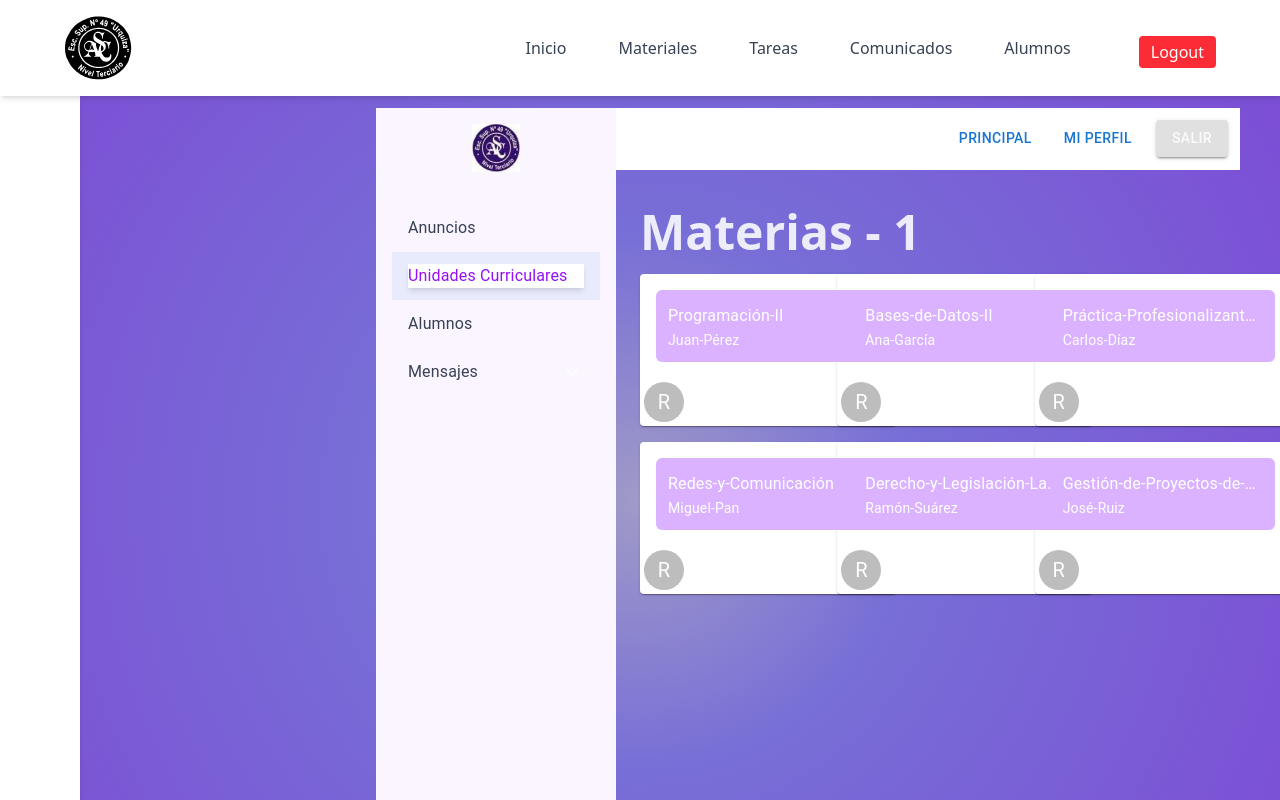
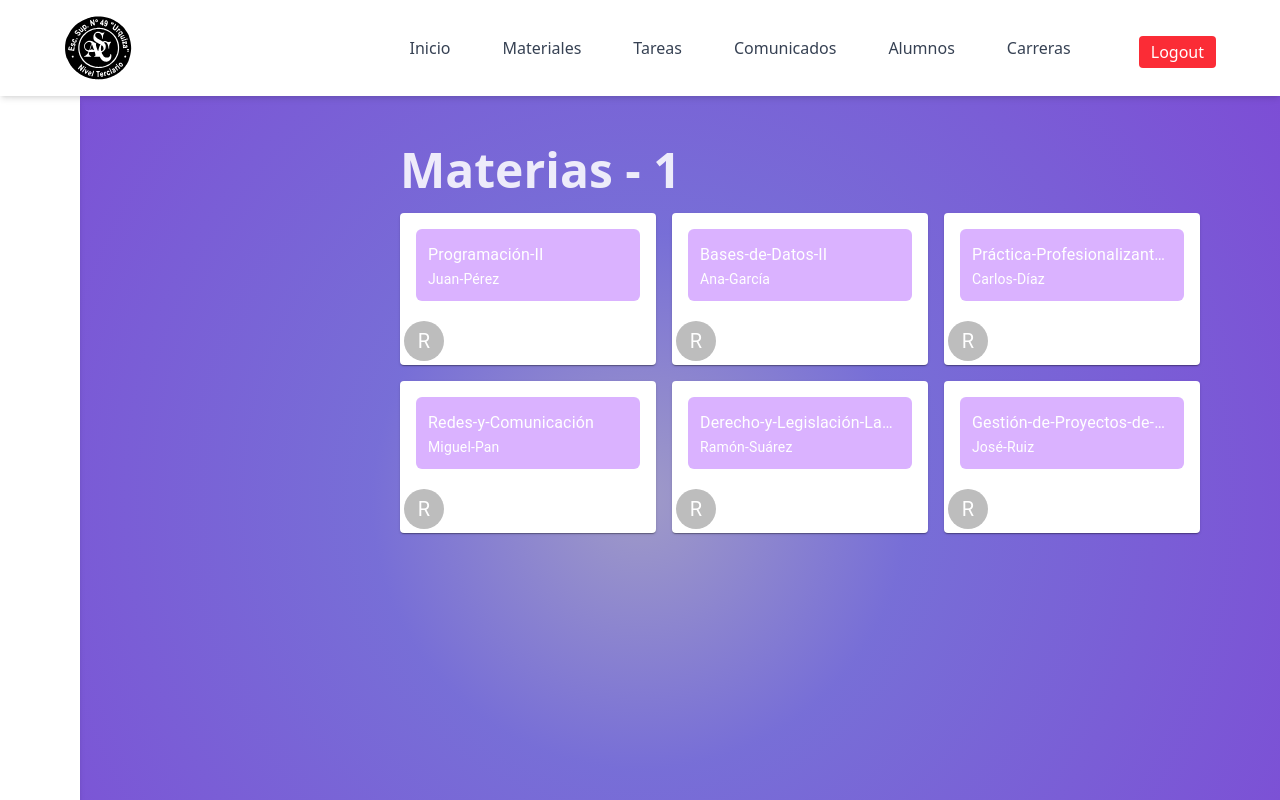
Before and after one commit to Tai-MS/SVE-System, a React (Vite) app in the folder FRONTEND/: page /materias/1 in a window 1280 px wide. Shown: the top 800 px of the page. Built offline with nearby package versions, Linux system fonts and the light colour scheme; sample sign-in values are in the browser's storage.

Commit message:
Algunos estilos arreglados y a href para redes sociales agregado

```diff
--- a/FRONTEND/src/components/Alumnos.tsx
+++ b/FRONTEND/src/components/Alumnos.tsx
@@ -93,7 +93,7 @@ export default function Alumnos() {
 
 
   return (
-    <div className="p-6 mt-20 bg-white rounded-lg shadow-md">
+    <div className="p-3 mt-10 bg-white rounded-lg shadow-md">
       <div className="flex justify-between items-center mb-4">
         <Typography variant="h5" className="font-semibold text-purple-700">
           Gestión de Alumnos
@@ -122,6 +122,7 @@ export default function Alumnos() {
               <TableCell><b>Teléfono</b></TableCell>
               <TableCell><b>Email</b></TableCell>
               <TableCell><b>Año de ingreso</b></TableCell>
+              <TableCell><b></b></TableCell>
               <TableCell><b>Acciones</b></TableCell>
             </TableRow>
           </TableHead>
--- a/FRONTEND/src/components/Carreras.tsx
+++ b/FRONTEND/src/components/Carreras.tsx
@@ -8,41 +8,6 @@ function Carreras() {
 
   return (
     <div className="flex h-screen mt-4">
-      {/* Sidebar */}
-      <div className="w-60 bg-purple-50 p-4 flex flex-col gap-2">
-        <img
-          src="/logoterciario.png"
-          alt="Logo"
-          className="w-12 h-12 mb-4 mx-auto"
-        />
-        {["Anuncios", "Carreras", "Alumnos", "Mensajes"].map((item) => (
-          <button
-            key={item}
-            onClick={() => setSelected(item)}
-            className={`text-left cursor-pointer px-3 py-2 rounded-md font-medium ${
-              selected === item
-                ? "bg-white text-purple-600 shadow-md"
-                : "text-gray-700 hover:bg-purple-100"
-            }`}
-          >
-            {item}
-          </button>
-        ))}
-      </div>
-
-      {/* Main Content */}
-      <div className="flex-1 flex flex-col">
-        {/* Top bar */}
-        <div className="flex justify-between items-center border-b px-6 py-3">
-          <div></div>
-          <div className="flex gap-4">
-            <Button variant="text">Principal</Button>
-            <Button variant="text">Mi perfil</Button>
-            <Button variant="contained" color="inherit">
-              Salir
-            </Button>
-          </div>
-        </div>
 
         {/* Carreras section */}
         <div className="flex-1 p-6">
@@ -64,7 +29,7 @@ function Carreras() {
           </div>
         </div>
       </div>
-    </div>
+
   );
 }
 
--- a/FRONTEND/src/components/Comisiones.tsx
+++ b/FRONTEND/src/components/Comisiones.tsx
@@ -22,41 +22,6 @@ function Comisiones() {
 
   return (
     <div className="flex h-screen mt-4">
-      {/* Sidebar */}
-      <div className="w-60 bg-purple-50 p-4 flex flex-col gap-2">
-        <img
-          src="/logoterciario.png"
-          alt="Logo"
-          className="w-12 h-12 mb-4 mx-auto"
-        />
-        {["Anuncios", "Comisiones", "Alumnos", "Mensajes"].map((item) => (
-          <button
-            key={item}
-            onClick={() => setSelected(item)}
-            className={`text-left cursor-pointer px-3 py-2 rounded-md font-medium ${
-              selected === item
-                ? "bg-white text-purple-600 shadow-md"
-                : "text-gray-700 hover:bg-purple-100"
-            }`}
-          >
-            {item}
-          </button>
-        ))}
-      </div>
-
-      {/* Main Content */}
-      <div className="flex-1 flex flex-col">
-        {/* Top bar */}
-        <div className="flex justify-between items-center border-b px-6 py-3">
-          <div></div>
-          <div className="flex gap-4">
-            <Button variant="text">Principal</Button>
-            <Button variant="text">Mi perfil</Button>
-            <Button variant="contained" color="inherit">
-              Salir
-            </Button>
-          </div>
-        </div>
 
         {/* Comisiones section */}
         <div className="flex-1 p-6">
@@ -78,7 +43,7 @@ function Comisiones() {
         ))}
         </div>
       </div>
-    </div>
+
   );
 }
 
--- a/FRONTEND/src/components/Footer.tsx
+++ b/FRONTEND/src/components/Footer.tsx
@@ -14,13 +14,13 @@ export default function Footer() {
           <a href="#" className="text-gray-600 hover:text-gray-800 transition-colors">
             <X size={20} />
           </a>
-          <a href="#" className="text-gray-600 hover:text-gray-800 transition-colors">
+          <a href="https://www.instagram.com/terciariourquiza49/" target='_blank' className="text-gray-600 hover:text-gray-800 transition-colors">
             <Instagram size={20} />
           </a>
           <a href="#" className="text-gray-600 hover:text-gray-800 transition-colors">
             <Youtube size={20} />
           </a>
-          <a href="#" className="text-gray-600 hover:text-gray-800 transition-colors">
+          <a href="https://www.linkedin.com/school/terciario-urquiza/" target='_blank' className="text-gray-600 hover:text-gray-800 transition-colors">
             <Linkedin size={20} />
           </a>
         </div>
--- a/FRONTEND/src/components/Header.tsx
+++ b/FRONTEND/src/components/Header.tsx
@@ -10,11 +10,11 @@ export default function Header({ user, onLogout }: HeaderProps): JSX.Element {
   return (
     <header className="fixed top-0 left-0 w-full bg-white shadow-md px-6 py-4 z-50 ">
       <div className="flex justify-between items-center px-10">
-        <img
+        <a href="https://terciariourquiza.edu.ar/" target="_blank"><img
           src="/logo.svg"
           alt="Logo terciario urquiza"
           className="h-16 object-contain"
-        />
+        /></a>
         <div className="flex space-x-3 md:mt-2 gap-10 text-m text-gray-700">
           <NavLink to="/home" className="hover:text-blue-400 cursor-pointer">
             Inicio
@@ -40,6 +40,12 @@ export default function Header({ user, onLogout }: HeaderProps): JSX.Element {
           >
             Alumnos
           </NavLink>
+          <NavLink
+            to="/carreras"
+            className="hover:text-blue-400 cursor-pointer"
+          >
+            Carreras
+          </NavLink>
           {user && onLogout && (
             <button
               onClick={onLogout}
--- a/FRONTEND/src/components/Layout.tsx
+++ b/FRONTEND/src/components/Layout.tsx
@@ -29,8 +29,9 @@ const Layout = ({ children, User, Logout }) => {
       },
     ],
     "/carreras": [
-      { name: "Ver productos", path: "/products/getproducts/1" },
-      { name: "Agregar producto", path: "/products/addproduct" },
+      { name: "Ver carreras",
+        path: "/carreras",
+        rol: ["ADMINISTRADOR"], },
     ],
     "/usuarios": [
       { name: "Ver usuarios",
--- a/FRONTEND/src/components/Materias.tsx
+++ b/FRONTEND/src/components/Materias.tsx
@@ -28,65 +28,6 @@ export default function Materias() {
 
   return (
     <div className="flex h-screen mt-1">
-      {/* Sidebar */}
-      <aside className="w-60 bg-purple-50 p-4 flex flex-col gap-2">
-        <img src="/logoterciario.png" alt="Logo" className="w-12 h-12 mb-4 mx-auto" />
-        <List className="text-left cursor-pointer px-3 py-2 rounded-md font-medium">
-          <ListItem disablePadding>
-            <ListItemButton>
-              <ListItemText primary="Anuncios" className={"text-gray-700 hover:bg-purple-100"} />
-            </ListItemButton>
-          </ListItem>
-
-          <ListItem disablePadding>
-            <ListItemButton selected>
-              <ListItemText primary="Unidades Curriculares" className={"bg-white text-purple-600 shadow-md"} />
-            </ListItemButton>
-          </ListItem>
-
-          <ListItem disablePadding>
-            <ListItemButton>
-              <ListItemText primary="Alumnos" className={"text-gray-700 hover:bg-purple-100"} />
-            </ListItemButton>
-          </ListItem>
-
-          <ListItem disablePadding>
-            <ListItemButton onClick={() => setOpen(!open)}>
-              <ListItemText primary="Mensajes" className={"text-gray-700 hover:bg-purple-100"} />
-              {open ? <ExpandLess /> : <ExpandMore />}
-            </ListItemButton>
-          </ListItem>
-
-          <Collapse in={open} timeout="auto" unmountOnExit>
-            <List component="div" disablePadding>
-              <ListItem disablePadding>
-                <ListItemButton sx={{ pl: 4 }}>
-                  <ListItemText primary="Recibidos" className={"text-gray-700 hover:bg-purple-100"} />
-                </ListItemButton>
-              </ListItem>
-              <ListItem disablePadding>
-                <ListItemButton sx={{ pl: 4 }}>
-                  <ListItemText primary="Enviados" className={"text-gray-700 hover:bg-purple-100"} />
-                </ListItemButton>
-              </ListItem>
-            </List>
-          </Collapse>
-        </List>
-      </aside>
-
-      {/* Main Content */}
-      <div className="flex-1 flex flex-col">
-        {/* Topbar */}
-        <header className="flex items-center justify-between p-3 border-b bg-white">
-          <div />
-          <nav className="flex gap-4 text-sm">
-            <Button variant="text" className="mr-2">Principal</Button>
-            <Button variant="text" className="mr-2 font-bold">Mi perfil</Button>
-            <Button variant="contained" color="inherit">
-              Salir
-            </Button>
-          </nav>
-        </header>
 
         {/* Content */}
         <main className="p-6 mt-3">
@@ -100,7 +41,7 @@ export default function Materias() {
           </div>
         </main>
       </div>
-    </div>
+
   );
 }
 
--- a/FRONTEND/src/components/UnidadCurricular.tsx
+++ b/FRONTEND/src/components/UnidadCurricular.tsx
@@ -19,42 +19,7 @@ function UnidadCurricular() {
   const { materiaProfe } = useParams();
 
   return (
-    <div className="flex h-screen mt-4">
-      {/* Sidebar */}
-      <div className="w-60 bg-purple-50 p-4 flex flex-col gap-2">
-        <img
-          src="/logoterciario.png"
-          alt="Logo"
-          className="w-12 h-12 mb-4 mx-auto"
-        />
-        {["Anuncios", "Unidad Curricular", "Alumnos", "Mensajes"].map((item) => (
-          <button
-            key={item}
-            onClick={() => setSelected(item)}
-            className={`text-left cursor-pointer px-3 py-2 rounded-md font-medium ${
-              selected === item
-                ? "bg-white text-purple-600 shadow-md"
-                : "text-gray-700 hover:bg-purple-100"
-            }`}
-          >
-            {item}
-          </button>
-        ))}
-      </div>
-
-      {/* Main content */}
-      <div className="flex-1 flex flex-col">
-        {/* Top bar */}
-        <div className="flex justify-between items-center border-b px-6 py-3">
-          <div></div>
-          <div className="flex gap-4">
-            <Button variant="text">Principal</Button>
-            <Button variant="text">Mi perfil</Button>
-            <Button variant="contained" color="inherit">
-              Salir
-            </Button>
-          </div>
-        </div>
+    <div>
 
         {/* Tabs */}
         <div className="border-b px-6 mt-5">
@@ -131,7 +96,7 @@ function UnidadCurricular() {
           </div>
         </div>
       </div>
-    </div>
+
   );
 }
 
```
